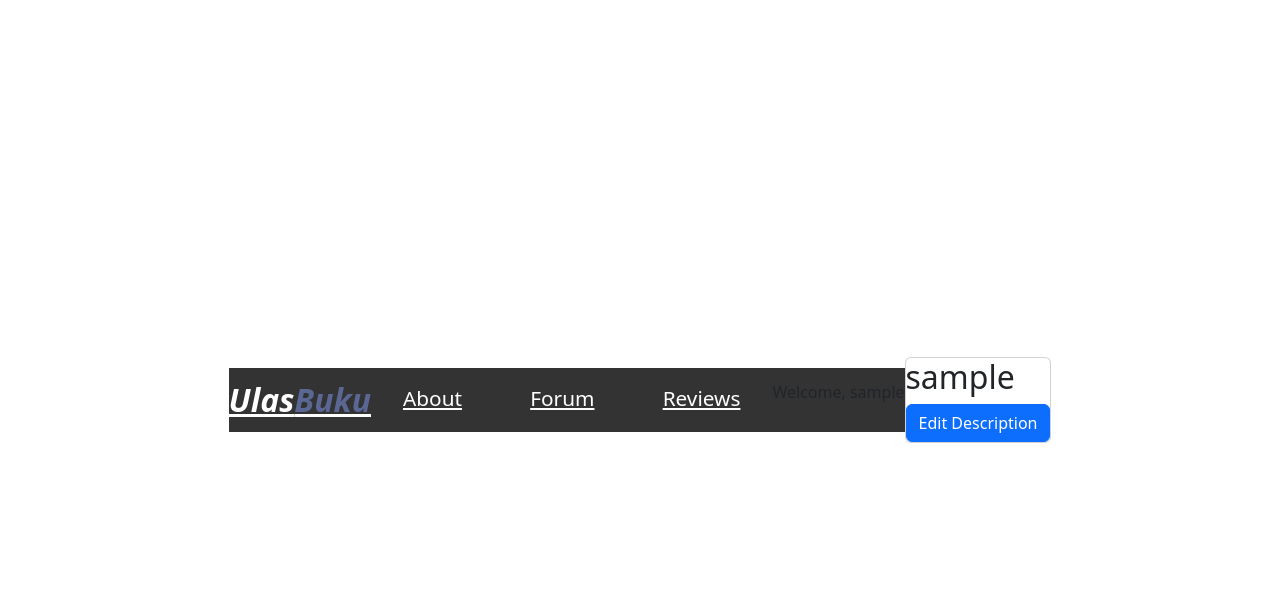
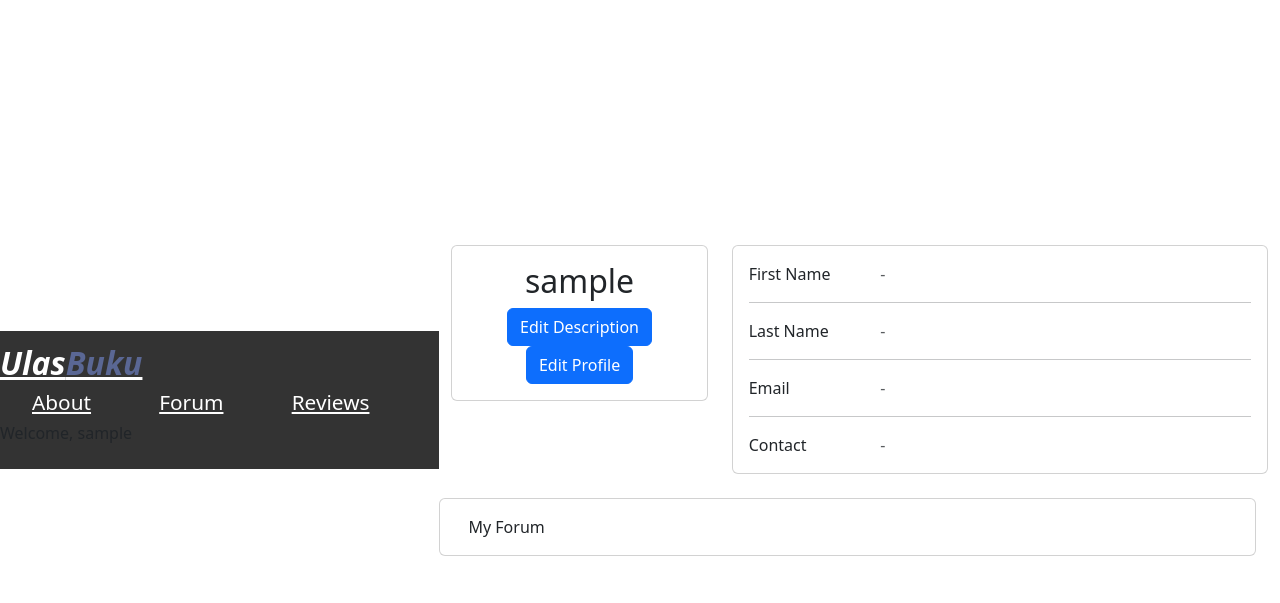
Before and after one commit to kelompok-e10/UlasBuku, a Django app: template user_profile/templates/profile_page.html in a window 1280 px wide. Shown: the top 603 px of the page. Run offline with Django 4.2, Linux system fonts and the light colour scheme; the template is opened without the code that fills it, so the values that code supplies are empty; the visitor is signed in with stand-in values (Sample User, id 1); some libraries are stand-ins or nearby versions; some web fonts are replaced.

Commit message:
Mengubah tampilan html profile

```diff
--- a/user_profile/models.py
+++ b/user_profile/models.py
@@ -6,6 +6,10 @@ from django.db.models.signals import post_save
 class Profile(models.Model):
     user = models.OneToOneField(User, on_delete=models.CASCADE)
     description = models.TextField(blank=True, null=True)
+    first_name = models.TextField(blank=True, null=True)
+    last_name = models.TextField(blank=True, null=True)
+    email = models.TextField(blank=True, null=True)
+    contact = models.TextField(blank=True, null=True)
 
 def create_profile(sender,instance,created, **kwargs):
     if created:
--- a/user_profile/templates/profile_page.html
+++ b/user_profile/templates/profile_page.html
@@ -29,8 +29,18 @@
 
 </nav>
 
-<!-- User Profile Card -->
-<div class="card">
+
+<div class="container py-5">
+    <div class="row">
+      <div class="col">
+
+      </div>
+    </div>
+
+    <div class="row">
+      <div class="col-lg-4">
+        <div class="card mb-4">
+          <div class="card-body text-center">
               <h2>{{ user }}</h2>
               <!-- Menampilkan deskripsi jika ada -->
               {% if user.profile.description %}
@@ -39,6 +49,7 @@
               <!-- Tombol untuk membuka modal description -->
               {% if user == request.user %}
                   <button class="btn btn-primary" id="addDescriptionBtn">Edit Description</button>
+                  <button class="btn btn-primary" id="editProfileBtn">Edit Profile</button>
                   <form id="addDescriptionForm" class="description-form" style="display: none;">
                       {% csrf_token %}
                       <div class="form-group">
@@ -48,11 +59,86 @@
                       <button type="button" class="btn btn-secondary" id="cancelDescriptionBtn">Cancel</button>
                       <button type="submit" class="btn btn-primary" id="saveDescriptionBtn">Save Description</button>
                   </form>
+                  <form id="editProfileForm" class="profile-form" style="display: none;">
+                      {% csrf_token %}
+                      <div class="form-group">
+                          <label for="first_name">First Name:</label>
+                          <input type="text" class="form-control" id="first_name" name="first_name" value="{{ user.first_name }}">
+                      </div>
+                      <div class="form-group">
+                          <label for="last_name">Last Name:</label>
+                          <input type="text" class="form-control" id="last_name" name="last_name" value="{{ user.last_name }}">
+                      </div>
+                      <div class="form-group">
+                          <label for="email">Email:</label>
+                          <input type="email" class="form-control" id="email" name="email" value="{{ user.email }}">
+                      </div>
+                      <div class="form-group">
+                          <label for="contact">Contact:</label>
+                          <input type="text" class="form-control" id="contact" name="contact" value="{{ user.profile.contact }}">
+                      </div>
+                      <button type="button" class="btn btn-secondary" id="cancelEditProfileBtn">Cancel</button>
+                      <button type="submit" class="btn btn-primary" id="saveEditProfileBtn">Save Profile</button>
+                  </form>
               {% else %}
                   <a href="#sendMessage" class="btn btn-secondary" id="sendMessageBtn">Send Message</a>
               {% endif %}
           </div>
+        </div>
+      </div>
+      <div class="col-lg-8">
+          <div class="card mb-4">
+            <div class="card-body">
+              <div class="row">
+                <div class="col-sm-3">
+                  <p class="mb-0">First Name</p>
+                </div>
+                <div class="col-sm-9">
+                  <p class="text-muted mb-0" id ="user-firstname">{% if user.profile.first_name %}{{ user.profile.first_name }}{% else %}{{ "-" }}{% endif %}</p>
+                </div>
+              </div>
+              <hr>
+              <div class="row">
+                <div class="col-sm-3">
+                  <p class="mb-0">Last Name</p>
+                </div>
+                <div class="col-sm-9">
+                  <p class="text-muted mb-0"id="user-lastname">{% if user.profile.last_name %}{{ user.profile.last_name }}{% else %}{{ "-" }}{% endif %}</p>
+                </div>
+              </div>
+              <hr>
+              <div class="row">
+                <div class="col-sm-3">
+                  <p class="mb-0">Email</p>
+                </div>
+                <div class="col-sm-9">
+                  <p class="text-muted mb-0"id="user-email">{% if user.profile.email %}{{ user.profile.email }}{% else %}{{ "-" }}{% endif %}</p>
+                </div>
+              </div>
+              <hr>
+              <div class="row">
+                <div class="col-sm-3">
+                  <p class="mb-0">Contact</p>
+                </div>
+                <div class="col-sm-9">
+                  <p class="text-muted mb-0"id="user-contact">{% if user.profile.contact %}{{ user.profile.contact }}{% else %}{{ "-" }}{% endif %}</p>
+                </div>
+              </div>
+            </div>
+          </div>
+        </div>
 
+        <div class="row">
+            <div class="card mb-4 mb-md-0">
+              <div class="card-body">
+                My Forum
+              </div>
+            </div>
+          </div>
+        </div>
+      </div>
+    </div>
+  </div>
 
 <script>
     document.addEventListener('DOMContentLoaded', function() {
@@ -68,48 +154,15 @@
         });
 
         cancelDescriptionBtn.addEventListener('click', function() {
+            // Sembunyikan formulir tambahan
             addDescriptionForm.style.display = 'none';
-            descriptionTextarea.value = '';  // Mengosongkan teks deskripsi
+            // Kosongkan teks deskripsi
+            descriptionTextarea.value = '';
         });
 
         addDescriptionForm.addEventListener('submit', function(e) {
             e.preventDefault();
 
-            const description = document.getElementById('description').value;
-
-            // Kirim permintaan AJAX untuk menyimpan deskripsi
-            fetch(`/user_profile/{{ user.username }}/add_description/`, {
-                method: 'POST',
-                headers: {
-                    'X-CSRFToken': getCookie('csrftoken'),
-                    'Content-Type': 'application/x-www-form-urlencoded',
-                },
-                body: `description=${description}`,
-            })
-            .then(response => response.json())
-            .then(data => {
-                if (data.success) {
-                    // Deskripsi berhasil disimpan
-                    addDescriptionForm.style.display = 'none';
-                    // Periksa apakah elemen deskripsi pengguna sudah ada
-                    if (descriptionElement) {
-                        // Gantikan deskripsi yang ada dengan yang baru
-                        descriptionElement.innerText = description;
-                    } else {
-                        // Jika elemen deskripsi belum ada, tambahkan elemen baru
-                        const newDescriptionElement = document.createElement('p');
-                        newDescriptionElement.id = 'user-description'; // Set ID untuk elemen deskripsi
-                        newDescriptionElement.innerText = description;
-                        document.querySelector('.card').appendChild(newDescriptionElement);
-                    }
-                } else {
-                    // Tampilkan pesan kesalahan jika diperlukan
-                    console.error(data.error);
-                }
-            });
-        });
-
-        saveDescriptionBtn.addEventListener('click', function() {
             const description = document.getElementById('description').value;
 
             // Kirim permintaan AJAX untuk menyimpan deskripsi
@@ -162,9 +215,77 @@
         }
     });
 
+
+    // JavaScript untuk meng-handle pengeditan profil
+    document.addEventListener('DOMContentLoaded', function() {
+        const editProfileBtn = document.getElementById('editProfileBtn');
+        const editProfileForm = document.getElementById('editProfileForm');
+        const saveEditProfileBtn = document.getElementById('saveEditProfileBtn');
+        const cancelEditProfileBtn = document.getElementById('cancelEditProfileBtn');
+        const firstNameInput = document.getElementById('first_name');
+        const lastNameInput = document.getElementById('last_name');
+        const emailInput = document.getElementById('email');
+        const contactInput = document.getElementById('contact');
+
+        editProfileBtn.addEventListener('click', function() {
+            editProfileForm.style.display = 'block';
+            // Set nilai awal untuk input contact
+            contactInput.value = "{{ user.profile.contact }}" || "";
+        });
+
+        cancelEditProfileBtn.addEventListener('click', function() {
+            editProfileForm.style.display = 'none';
+        });
+
+        editProfileForm.addEventListener('submit', function(e) {
+            e.preventDefault();
+
+            const firstName = firstNameInput.value;
+            const lastName = lastNameInput.value;
+            const email = emailInput.value;
+            const contact = contactInput.value;
+
+            // Kirim permintaan AJAX untuk menyimpan profil
+            fetch(`/user_profile/{{ user.username }}/edit_profile/`, {
+                method: 'POST',
+                headers: {
+                    'X-CSRFToken': getCookie('csrftoken'),
+                    'Content-Type': 'application/x-www-form-urlencoded',
+                },
+                body: `first_name=${firstName}&last_name=${lastName}&email=${email}&contact=${contact}`,
+            })
+            .then(response => response.json())
+            .then(data => {
+                if (data.success) {
+                    // Profil berhasil disimpan
+                    editProfileForm.style.display = 'none';
+                    // Update data profil pengguna
+                    // Anda dapat memperbarui tampilan profil dengan data yang diperbarui di sini
+                } else {
+                    // Tampilkan pesan kesalahan jika diperlukan
+                    console.error(data.error);
+                }
+            });
+        });
+
+        // Fungsi untuk mendapatkan cookie CSRF
+        function getCookie(name) {
+            let cookieValue = null;
+            if (document.cookie && document.cookie !== '') {
+                const cookies = document.cookie.split(';');
+                for (let i = 0; i < cookies.length; i++) {
+                    const cookie = cookies[i].trim();
+                    // Cari cookie dengan nama yang sesuai
+                    if (cookie.substring(0, name.length + 1) === name + '=') {
+                        cookieValue = decodeURIComponent(cookie.substring(name.length + 1));
+                        break;
+                    }
+                }
+            }
+            return cookieValue;
+        }
+    });
+
 </script>
 
-
-
-
 {% endblock content %}
--- a/user_profile/urls.py
+++ b/user_profile/urls.py
@@ -7,4 +7,6 @@ urlpatterns = [
     path('<str:username>/', views.view_profile, name='view_profile'),
     path('<str:username>/add_description/', views.add_description, name='add_description'),
     path('<str:username>/get_description/', views.get_description, name='get_description'),
+    path('<str:username>/edit_profile/', views.edit_profile, name='edit_profile'),
+    path('<str:username>/get_profile/', views.get_profile, name='get_profile'),
 ]
```
Also changed, not shown: user_profile/views.py (+43 -0 lines), user_profile/migrations/0007_profile_contact_profile_email_profile_first_name_and_more.py (added), user_profile/static/css/user_profile.css (line endings or trailing spaces). Lines whose indentation alone changed are shown as unchanged.
